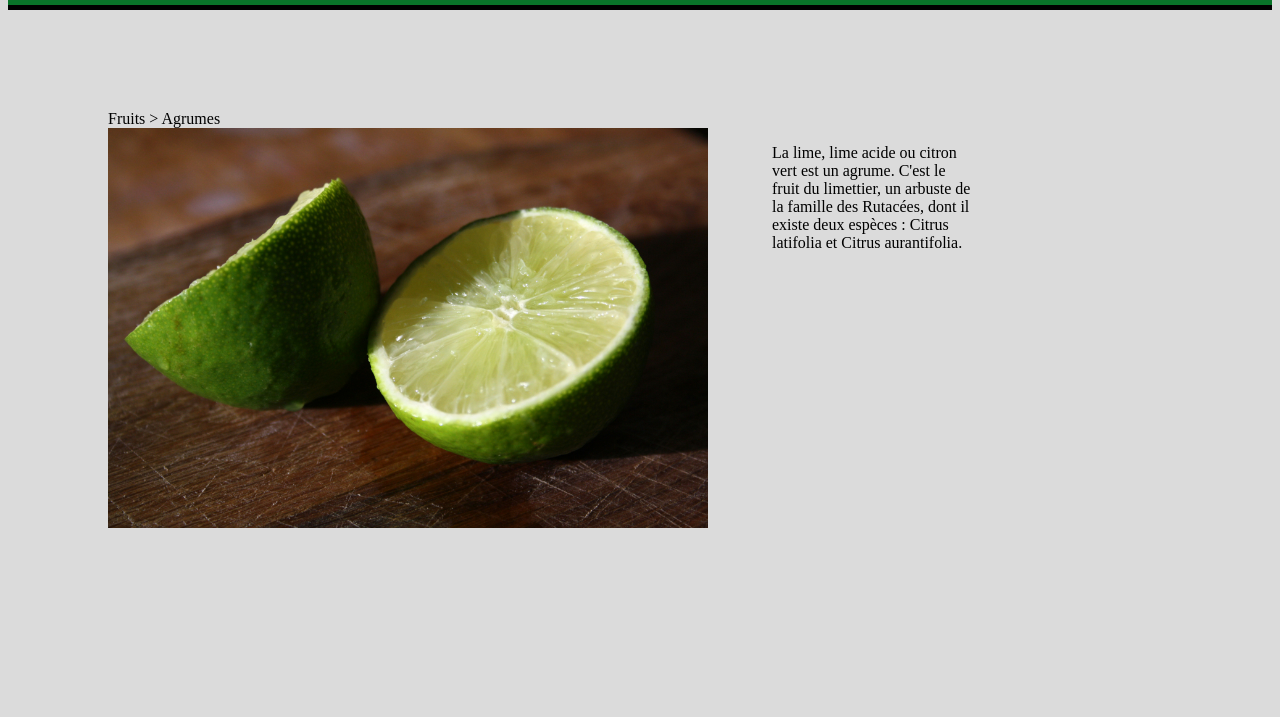
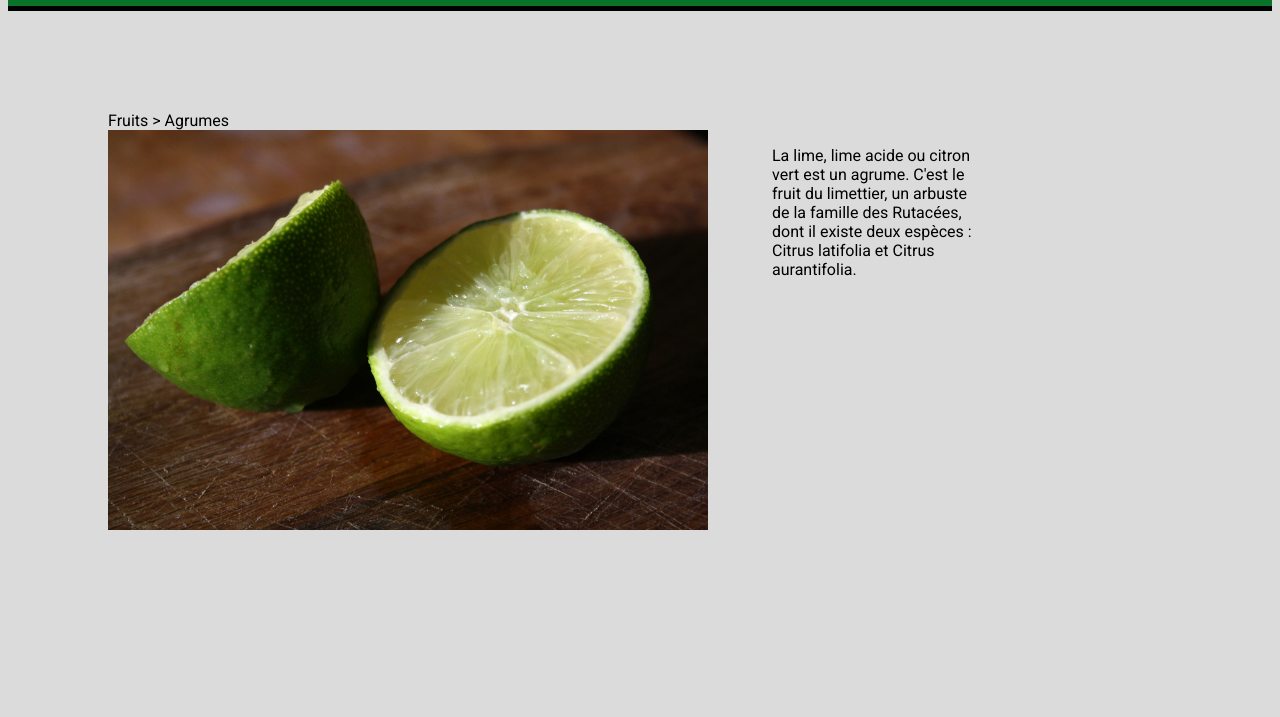
Before and after one commit to Rmeb68/test, a plain HTML site: page index.html in a window 1280 px wide. Shown: the part 83-800 px from the top of the page. Drawn offline with Linux system fonts and the light colour scheme.

Commit message:
police roboto

```diff
--- a/index.html
+++ b/index.html
@@ -5,6 +5,9 @@
     <meta name="viewport" content="width=device-width, initial-scale=1.0">
     <title>Document</title>
     <link rel="stylesheet" href="style.css">
+    <link rel="preconnect" href="https://fonts.googleapis.com">
+<link rel="preconnect" href="https://fonts.gstatic.com" crossorigin>
+<link href="https://fonts.googleapis.com/css2?family=Roboto:ital,wght@0,100;0,300;0,400;0,500;0,700;0,900;1,100;1,300;1,400;1,500;1,700;1,900&display=swap" rel="stylesheet">
 </head>
 <body>
    <div class="header">
--- a/style.css
+++ b/style.css
@@ -1,5 +1,6 @@
 body{
     background-color: rgb(219, 219, 219);
+    font-family: "Roboto";
 }
 
 .header{
```
